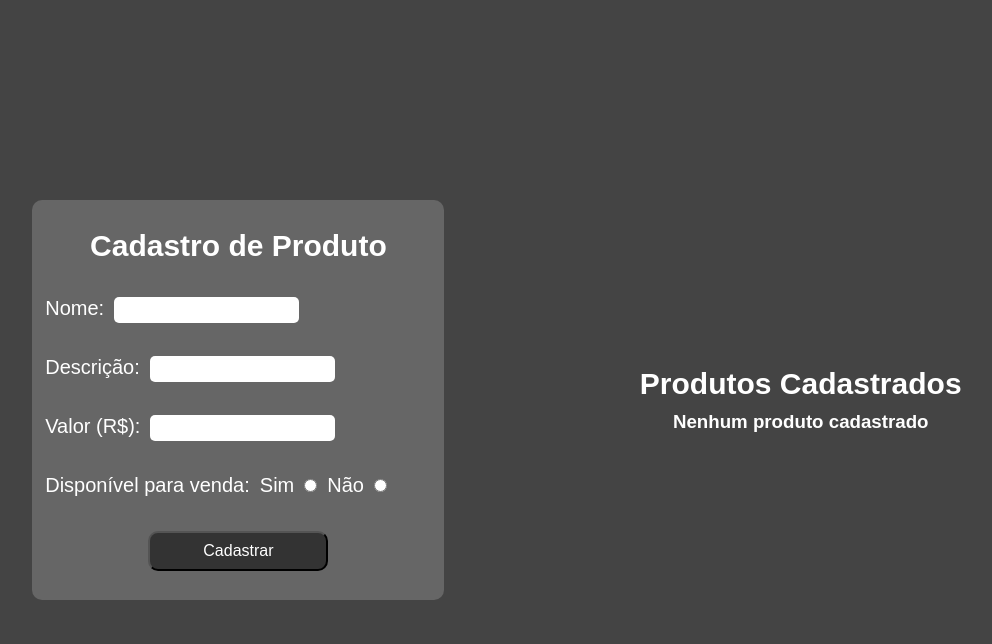
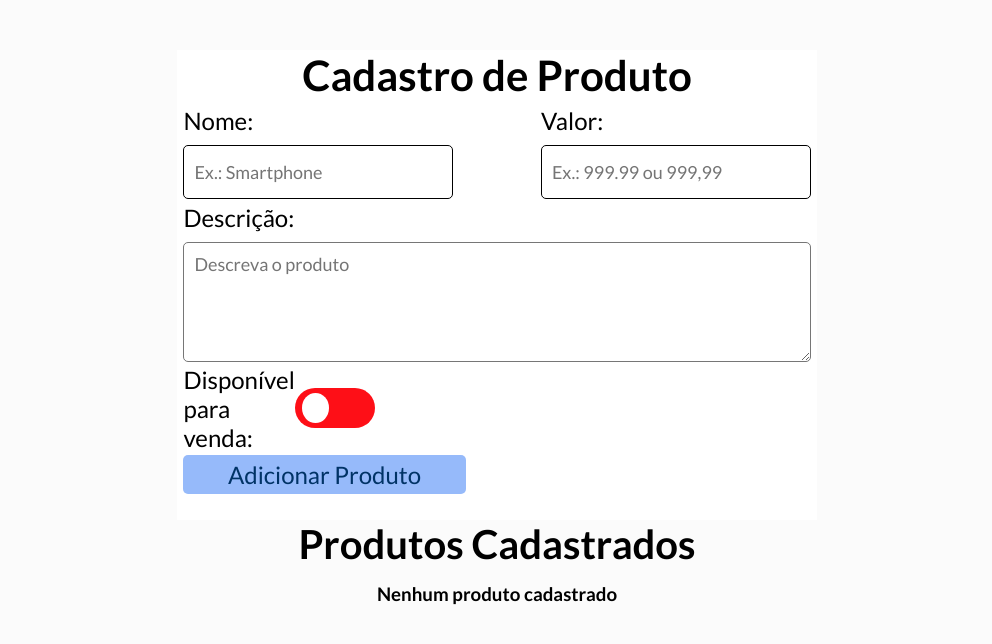
Before and after one commit to MauricioTdM/cadastro-de-produto, a React (Vite) app: page / in a window 1280 px wide. Shown: the top 644 px of the page, without its empty margins (143-1135 px from the left). Built offline with nearby package versions, Linux system fonts and the light colour scheme.

Commit message:
✨ feat: Adding new style

```diff
--- a/src/App.jsx
+++ b/src/App.jsx
@@ -1,4 +1,4 @@
-import { useState } from "react";
+import { useEffect, useState } from "react";
 import Form from "./Components/Form/Form.jsx";
 import DisplayProducts from "./Components/DisplayProducts/DisplayProducts.jsx";
 import './GlobalStyle/GlobalStyle.scss'
@@ -23,11 +23,33 @@ export default function App() {
         setProductList(newProductList)
     }
 
+    useEffect(() => {
+        localStorage.setItem("products", JSON.stringify(productList))
+    },[productList])
+
+    // useEffect(() => {
+    //     const products = localStorage.getItem("products")
+    //     // if (products) {
+    //         // let productsList = products.map((produto) => )
+    //         // setProductList(products)
+    //         // products.map((produto) => {
+    //         //     console.log(produto)
+
+    //         // })
+
+    //     }
+    // },[])
+
     return(
         <>
-            <main>
-                <Form onFormSubmit={handleFormSubmit}/>
-                <DisplayProducts products={productList} removeProductFromList={productToRemove}/>
+            <main className="main">
+                <section className="mainContent">
+                    <h1>Cadastro de Produto</h1>
+                    <Form onFormSubmit={handleFormSubmit}/>
+                </section>
+                <section>
+                    <DisplayProducts products={productList} removeProductFromList={productToRemove}/>
+                </section>
             </main>
         </>
     )
--- a/src/Components/DisplayProducts/DisplayProducts.module.scss
+++ b/src/Components/DisplayProducts/DisplayProducts.module.scss
@@ -1,40 +1,57 @@
 .registeredProducts {
+    width: 50vw;
+    min-height: 30vh;
     display: flex;
     flex-direction: column;
-    gap: 10px;
-    text-align: center;
+    align-items: center;
     h2 {
-        font-size: 30px;
+        font-size: 40px;
+        margin-bottom: 15px;
+    }
+    h3 {
+        text-align: center;
+    }
+    div {
+        width: 90%;
+        height: 90%;
+        margin-bottom: 30px;
     }
 }
 
 .mainTable {
-    width: 20vw;
+    width: 100%;
     border-collapse: collapse;
-    border: solid 2px #C7C8CC;
-    font-size: 20px;
-    @media (max-width: 1024px) {
-        width: 40vw;
-    }
-    @media (max-width: 768px) {
-        width: 412px;
-    }
     thead {
-        color: #333333;
-        background-color: #C7C8CC;
+        background-color: #999999;
+        border-bottom: solid 1px #999999;
         height: 50px;
-        padding: 2%;
+        font-size: 22px;
     }
     td {
-        border: solid 1px #C7C8CC;
-        padding: 2%;
+        font-size: 18px;
+        padding: 10px;
+        text-align: center;
+        border-bottom: solid 1px #999999;
+        &:last-child {
+            width: 10%;
+            text-align: center;
+        }
+        button {
+            border: none;
+            border-radius: 2px;
+            background: transparent;
+            cursor: pointer;
+            img {
+                width: 40px;
+            }
+        }
     }
 }
 
 .tableBody {
     tr {
         &:nth-child(even) {
-            background-color: #666666;
-        }
+            background-color: #EDEEF2;
+          }
     }
 }
--- a/src/Components/Form/Form.jsx
+++ b/src/Components/Form/Form.jsx
@@ -8,8 +8,8 @@ export default function Form({onFormSubmit}) {
         event.preventDefault()
 
         const productName = event.target[0].value
-        const productDescription = event.target[1].value
-        const productPrice = Number(event.target[2].value)
+        const productPrice = Number(event.target[1].value)
+        const productDescription = event.target[2].value
         const isProductAvailable = event.target[3].checked
 
         const dataProduct = {
@@ -28,28 +28,29 @@ export default function Form({onFormSubmit}) {
     return(
         <>
             <form className={S.form} onSubmit={register}>
-                <h1>Cadastro de Produto</h1>
-                <section>
-                    <label htmlFor="name">Nome:</label>
-                    <input className={S.textInput} type="text" name="name" required/>
+                <section className={S.firstSection}>
+                    <div>
+                        <label htmlFor="nameForLabel">Nome:</label>
+                        <input className={S.textInput} type="text" name="name" id='nameForLabel' placeholder='Ex.: Smartphone' required/>
+                    </div>
+                    <div>
+                        <label htmlFor="priceForLabel">Valor:</label>
+                        <input className={S.textInput} type="number" step="0.01" name="price" id='priceForLabel' placeholder='Ex.: 999.99 ou 999,99' required/>
+                    </div>
                 </section>
-                <section>
-                    <label htmlFor="description">Descrição:</label>
-                    <input className={S.textInput} type="text" name="description" required/>
+                <section className={S.secondSection}>
+                    <label htmlFor="descriptionForLabel">Descrição:</label>
+                    <textarea className={S.textInput} name="description" id='descriptionForLabel' placeholder='Descreva o produto' required></textarea>
                 </section>
-                <section>
-                    <label htmlFor="price">Valor (R$):</label>
-                    <input className={S.textInput} type="text" name="price" required/>
-                </section>
-                <section>
+                <section className={S.thirdSection}>
                     <span>Disponível para venda:</span>
-                    <label htmlFor="affirmative">Sim</label>
-                    <input type="radio" id="affirmative" name="available" value="true" required/>
-                    <label htmlFor="negative">Não</label>
-                    <input type="radio" id="negative" name="available" value="false" required/>
+                    <div>
+                        <input type="checkbox" id='toggle' name="available"/>
+                        <label htmlFor="toggle"></label>
+                    </div>
                 </section>
                 <section className={S.submitButton}>
-                    <button type="submit">Cadastrar</button>
+                    <button type="submit">Adicionar Produto</button>
                 </section>
             </form>
         </>
--- a/src/Components/Form/Form.module.scss
+++ b/src/Components/Form/Form.module.scss
@@ -1,47 +1,121 @@
 .form {
-    background-color: #666666;
-    border-radius: 10px;
-    height: 400px;
-    width: 412px;
+    height: 50vh;
+    width: 50vw;
     display: flex;
     flex-direction: column;
-    justify-content: space-around;
+    justify-content: space-between;
     padding: 1%;
-    font-size: 20px;
+    margin-bottom: 20px;
     h1 {
+        font-size: 42px;
         text-align: center;
-        font-size: 30px;
     }
-    section {
+    label {
+        font-size: 24px;
+    }
+    .firstSection {
         display: flex;
-        gap: 10px;
+        width: 100%;
+        justify-content: space-between;
+        div {
+            display: flex;
+            flex-direction: column;
+            width: 43%;
+            input {
+                margin-top: 10px;
+                outline: none;
+                border: solid 1px;
+                height: 54px;
+                border-radius: 5px;
+                padding-left: 10px;
+                font-size: 18px;
+            }
+        }
+    }
+}
+
+.secondSection {
+    width: 100%;
+    display: flex;
+    flex-direction: column;
+    textarea {
+        margin-top: 10px;
+        width: 100%;
+        height: 15vh;
+        border-radius: 5px;
+        outline: none;
+        padding: 10px;
+        font-size: 18px;
+    }
+}
+
+.thirdSection {
+    font-size: 24px;
+    width: 28%;
+    display: flex;
+    align-items: center;
+    justify-content: space-between;
+    // Faz uma transição suave quando muda o tamanho da tela
+    // transition: 0.5s;
+    // @media (max-width: 1440px) {
+    //     width: 50%;
+    //     transition: 0.5s;
+    // }
+    input {
+        display: none;
+        &:checked + label {
+            transition: 0.3s;
+            background-color: #28a745;
+            &::before {
+                transform: translateX(40px);
+            }
+
+        }
+    }
+    label {
+        margin-top: 5px;
+        margin-right: 9px;
+        display: inline-block;
+        width: 80px;
+        height: 40px;
+        background-color: #fe0f17;
+        border-radius: 30px;
+        position: relative;
+        cursor: pointer;
+        transition: 0.3s;
+        &::before {
+            content: "";
+            position: absolute;
+            top: 5px;
+            left: 7px;
+            width: 34%;
+            height: 75%;
+            border-radius: 50%;
+            background-color: #FFFFFF;
+            transition: transform 0.3s;
+        }
     }
 }
 
 .submitButton {
-    display: flex;
-    align-items: center;
-    justify-content: center;
+    width: 45%;
+    height: 10%;
     button {
-        width: 180px;
-        height: 40px;
-        border-radius: 10px;
-        font-size: 16px;
-        background-color: #333333;
-        color: #FFFFFF;
+        width: 100%;
+        height: 100%;
+        font-size: 24px;
+        border: none;
+        border-radius: 5px;
+        background-color: #96BAFA;
+        color: #003366;
+        cursor: pointer;
+        transition: 0.1s;
         &:hover {
-            cursor: pointer;
-            background-color: #FFFFFF;
-            color: #333333;
-            transition: 0.4s;
+            transition: 0.1s;
+            transform: scale(1.02);
+        }
+        &:active {
+            transform: scale(.98);
         }
     }
 }
-
-.textInput {
-    border-radius: 5px;
-    padding-left: 8px;
-    height: 26px;
-    border: none;
-    outline: none;
-}
--- a/src/GlobalStyle/GlobalStyle.scss
+++ b/src/GlobalStyle/GlobalStyle.scss
@@ -1,22 +1,30 @@
+@import url('https://fonts.googleapis.com/css2?family=Lato:ital,wght@0,100;0,300;0,400;0,700;0,900;1,100;1,300;1,400;1,700;1,900&display=swap');
+
 * {
     margin: 0;
     padding: 0;
     box-sizing: border-box;
     list-style: none;
-    font-family: Arial, Helvetica, sans-serif;
+    font-family: "Lato", serif;
 }
 
-main {
+.main {
+    padding-top: 50px;
     display: flex;
-    padding: 40px 0;
+    flex-direction: column;
+    align-items: center;
+    background-color: #FBFBFB;
     min-height: 100vh;
-    max-height: auto;
-    align-items: center;
-    justify-content: space-evenly;
-    gap: 20px;
-    background-color: #444444;
-    color: #FFFFFF;
-    @media (max-width: 768px) {
+    .mainContent {
+        background-color: #FFFFFF;
+        max-height: 60vh;
+        width: 50vw;
+        display: flex;
         flex-direction: column;
+        align-items: center;
+        h1 {
+            font-size: 42px;
+            text-align: center;
+        }
     }
 }
```
Also changed, not shown: src/Components/DisplayProducts/DisplayProducts.jsx (+6 -2 lines), src/Assets/trash_can.png (added).
